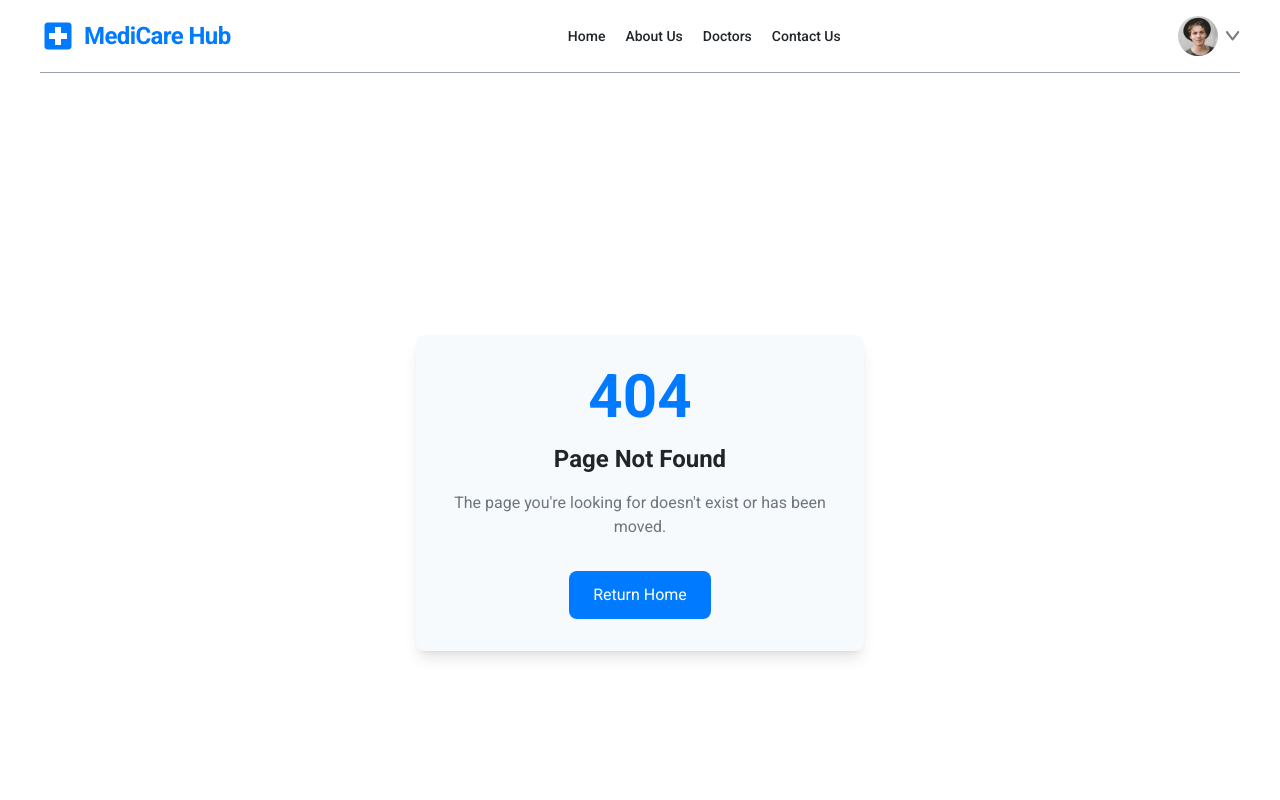
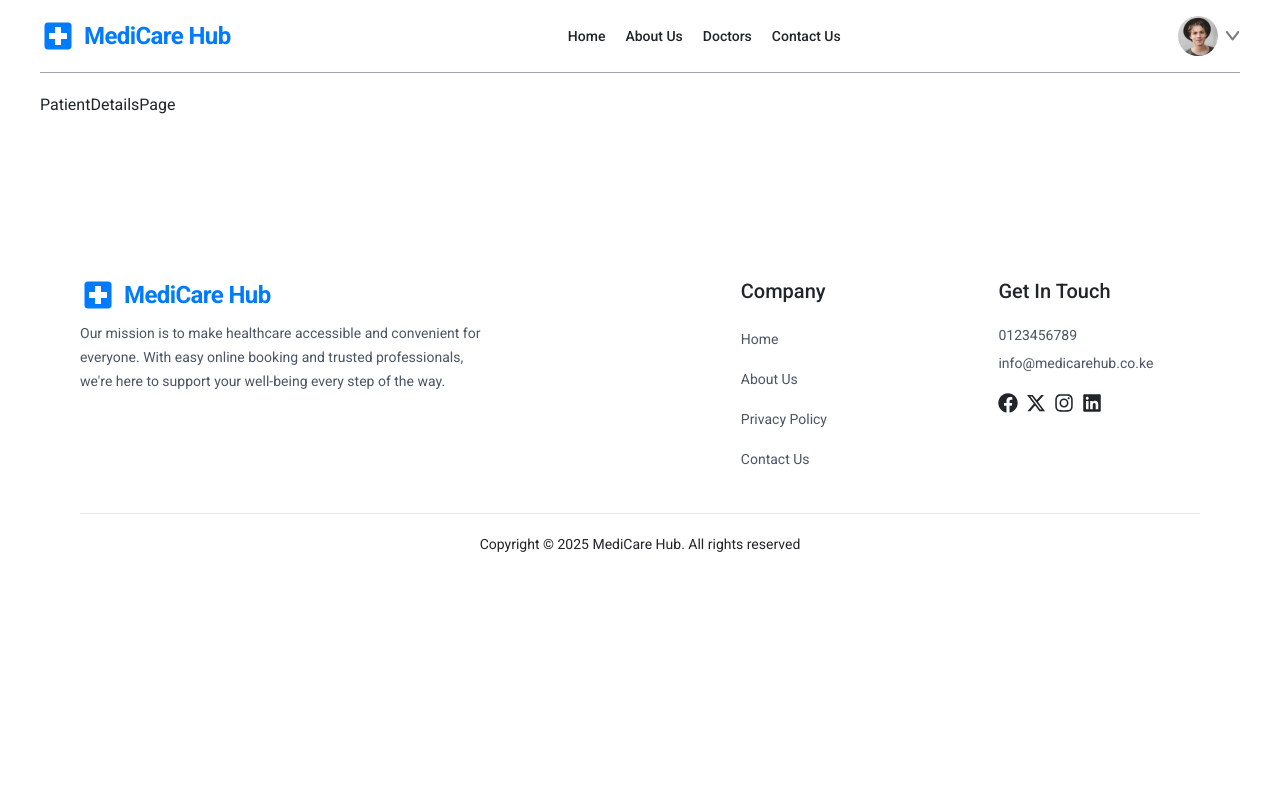
Before and after one commit to briansimiyuj/doctor-appointment-app, a React (Vite) app: page /patient/1 in a window 1280 px wide. Shown: the top 800 px of the page. Built offline with nearby package versions, Linux system fonts and the light colour scheme; a web font is replaced by a local one.

Commit message:
Add PatientDetailsPage and routing

```diff
--- a/src/Script.tsx
+++ b/src/Script.tsx
@@ -20,6 +20,7 @@ import { AppointmentsContextProvider } from "./context/AppointmentContext"
 import SchedulePage from "./pages/SchedulePage"
 import { ThemeProvider } from "./context/ThemeContext"
 import { SettingsProvider } from "./context/SettingsContext"
+import PatientDetailsPage from "./pages/PatientDetailsPage"
 
 const Script: React.FC = () =>{
 
@@ -97,6 +98,16 @@ const Script: React.FC = () =>{
 
                     }/>
 
+                    <Route path="/patient/:patientID" element={
+
+                      <BookingContextProvider>
+
+                        <PatientDetailsPage/>
+
+                      </BookingContextProvider>
+
+                    }/>
+
                     <Route path="/settings" element={
 
                       <SettingsProvider>
--- /dev/null
+++ b/src/pages/PatientDetailsPage.tsx
@@ -0,0 +1,11 @@
+const PatientDetailsPage: React.FC = ()=>{
+
+    return(
+
+        <h1>PatientDetailsPage</h1>
+
+    )
+
+}
+
+export default PatientDetailsPage
```
Also changed, not shown: 1 other file (tests, documents, lock files or other folders).
